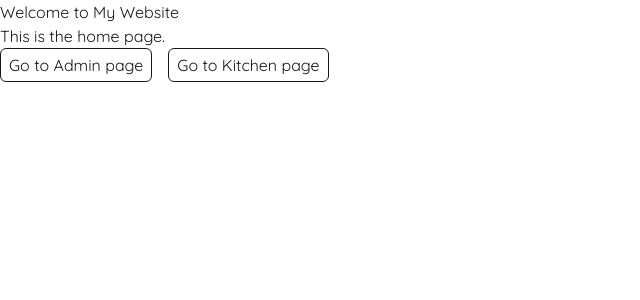
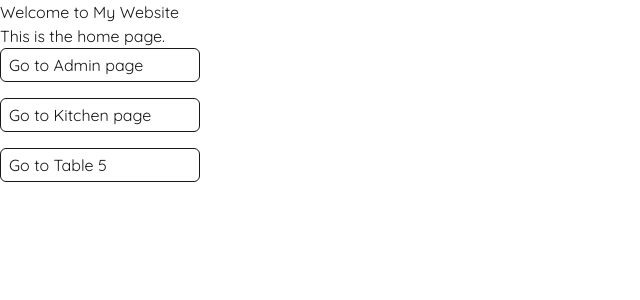
Before and after one commit to AnmolSrivastava376/FoodOrderingSystem, a Next.js app: page / in a window 1280 px wide. Shown: the top 300 px of the page, without its empty margins (0-640 px from the left). Built offline with nearby package versions, Linux system fonts and the light colour scheme; a web font is replaced by a local one.

Commit message:
Add link

```diff
--- a/src/app/page.tsx
+++ b/src/app/page.tsx
@@ -3,9 +3,10 @@ export default function Home() {
     <div>
       <h1>Welcome to My Website</h1>
       <p>This is the home page.</p>
-      <div className="flex gap-4">
-        <a className="border px-2 py-1 rounded-md" href="/admin">Go to Admin page</a>
-        <a className="border px-2 py-1 rounded-md" href="/kitchen">Go to Kitchen page</a>
+      <div className="flex flex-col gap-4">
+        <a className="border px-2 py-1 rounded-md max-w-[200px]" href="/admin">Go to Admin page</a>
+        <a className="border px-2 py-1 rounded-md max-w-[200px]" href="/kitchen">Go to Kitchen page</a>
+        <a className="border px-2 py-1 rounded-md max-w-[200px]" href="/5">Go to Table 5</a>
       </div>
     </div>
   );
--- a/src/components/TablePage/ItemCard.tsx
+++ b/src/components/TablePage/ItemCard.tsx
@@ -165,10 +165,10 @@ const ItemCard: React.FC<ItemCardProps> = ({
       {/* Floating drag copy */}
       {draggingItem && (
         <div
-          className="fixed w-[70px] z-[999] h-[65px] rounded-[12px] flex justify-center bg-cover bg-center pointer-events-none"
+          className="fixed w-[100px] z-[999] h-[90px] rounded-[12px] flex justify-center bg-cover bg-center pointer-events-none"
           style={{
-            top: dragPos.y-35,
-            left: dragPos.x - 32.5,
+            top: dragPos.y-50,
+            left: dragPos.x - 45,
             backgroundImage: `url(${draggingItem.image_url})`
           }}
         >
```
